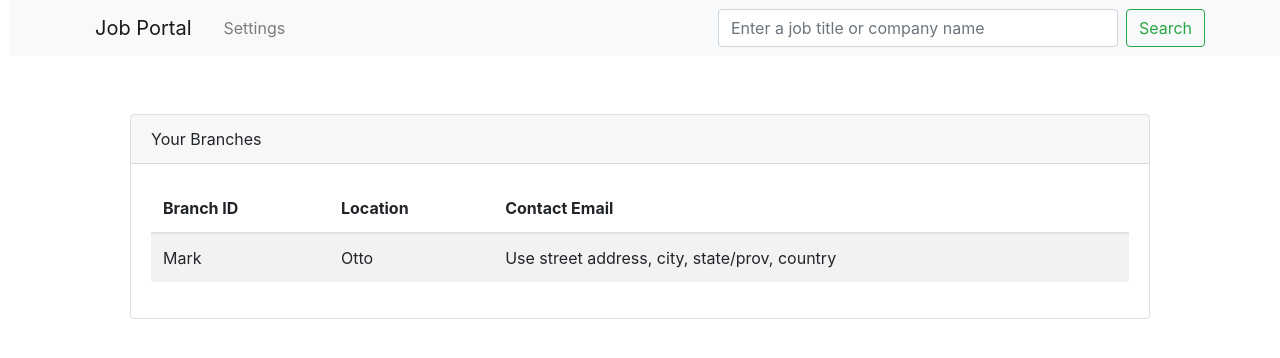
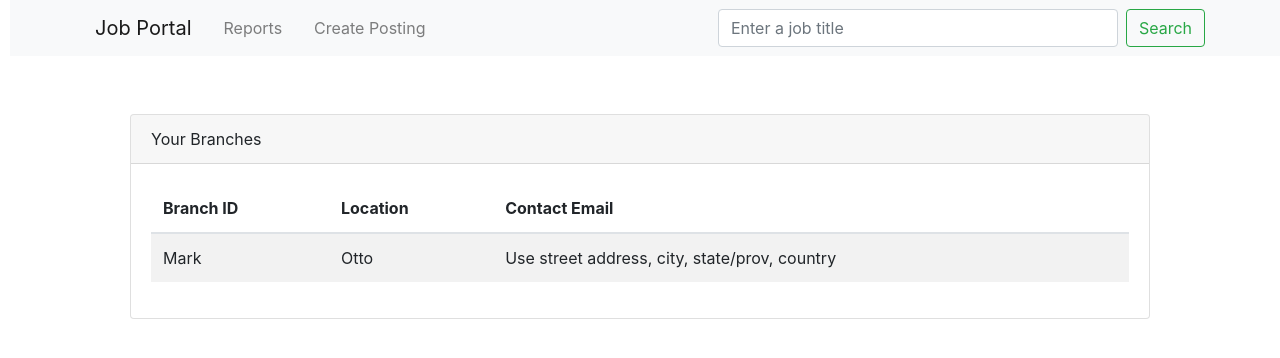
Before and after one commit to andrewzulaybar/employmee, a Django app: template jobportal/templates/jobportal/settings-comp.html in a window 1280 px wide. Shown: the top 358 px of the page. Run offline with Django 3.2, Linux system fonts and the light colour scheme; the template is opened without the code that fills it, so the values that code supplies are empty; some libraries are stand-ins or nearby versions.

Commit message:
Fixed navbar for company settings page.

```diff
--- a/jobportal/templates/jobportal/settings-comp.html
+++ b/jobportal/templates/jobportal/settings-comp.html
@@ -1,6 +1,22 @@
 {% extends "jobportal/base.html" %}
 
+
+{% block navbar %}
+<li class="nav-item px-2">
+    <a class="nav-link" href="#">Reports</a>
+</li>
+<li class="nav-item px-2">
+    <a class="nav-link" href="#">Create Posting</a>
+</li>
+{% endblock navbar %}
+
+{% block search %}
+<input class="form-control mr-sm-2" type="text" placeholder="Enter a job title"
+       style="width: 400px;">
+{% endblock search %}
+
 {% block main %}
+
 {% block resumes %}{% endblock resumes %}
 <div class="col-10 offset-1">
     <div class="card mt-4">
```
